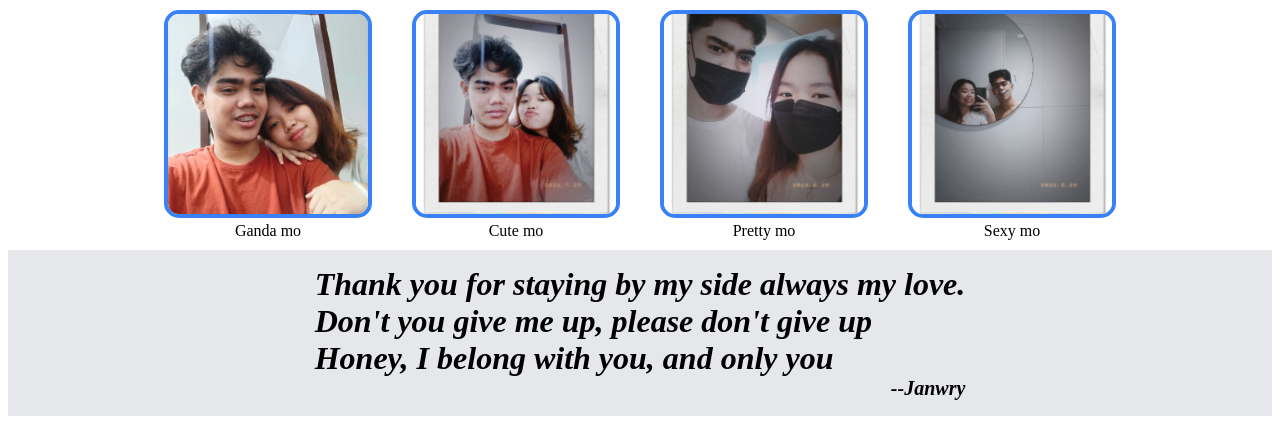
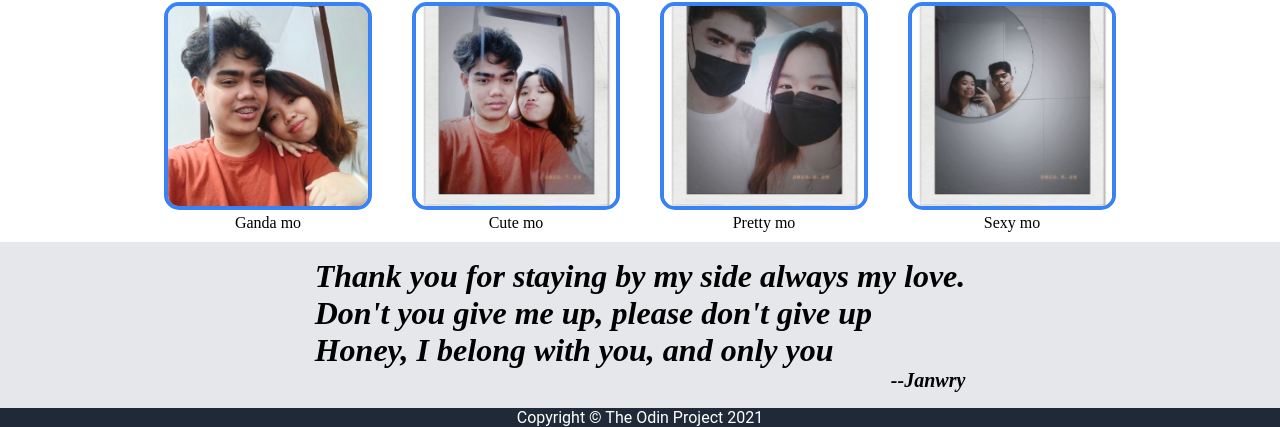
Before and after one commit to janwry26/landing-page-odin-project-, a plain HTML site: page index.html in a window 1280 px wide. Shown: the part 597-1024 px from the top of the page. Drawn offline with Linux system fonts and the light colour scheme.

Commit message:
done with the land page project

```diff
--- a/index.html
+++ b/index.html
@@ -60,6 +60,9 @@
     </div>
     </div>
   </div>
+<div class="bx footer">
+  <p>Copyright © The Odin Project 2021</p>
+</div>
 </div>
 </body>
 </html>
--- a/style.css
+++ b/style.css
@@ -1,5 +1,6 @@
 body{
-
+  padding: 0;
+  margin: 0;
 }
 .header{
   display: flex;
@@ -35,7 +36,7 @@ a{
   font-size: 18px;
   color: #E5E7EB;
 }
-h1{
+h1,h3{
   margin:0;
   padding: 0;
 }
@@ -158,3 +159,17 @@ p{
   display: flex;
   align-self: flex-end;
 }
+.part5{
+  display: flex;
+  background-color: white;
+  justify-content: center;
+  align-items: center;
+}
+.footer {
+  background-color: #1F2937;
+  color: #fff;
+  font-family: 'Roboto', arial;
+  display: flex;
+  align-items: center;
+  justify-content: center;
+}
```
